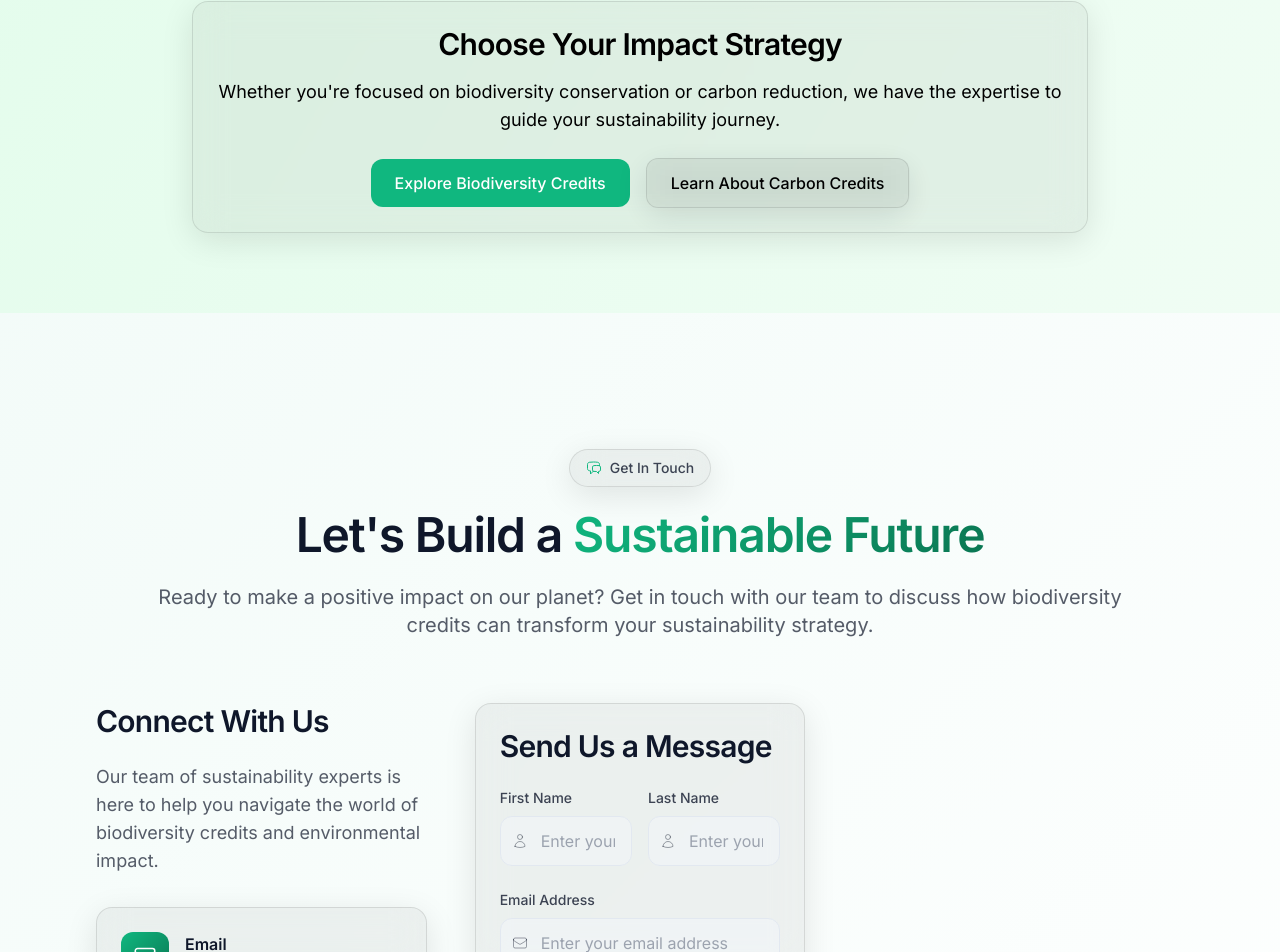
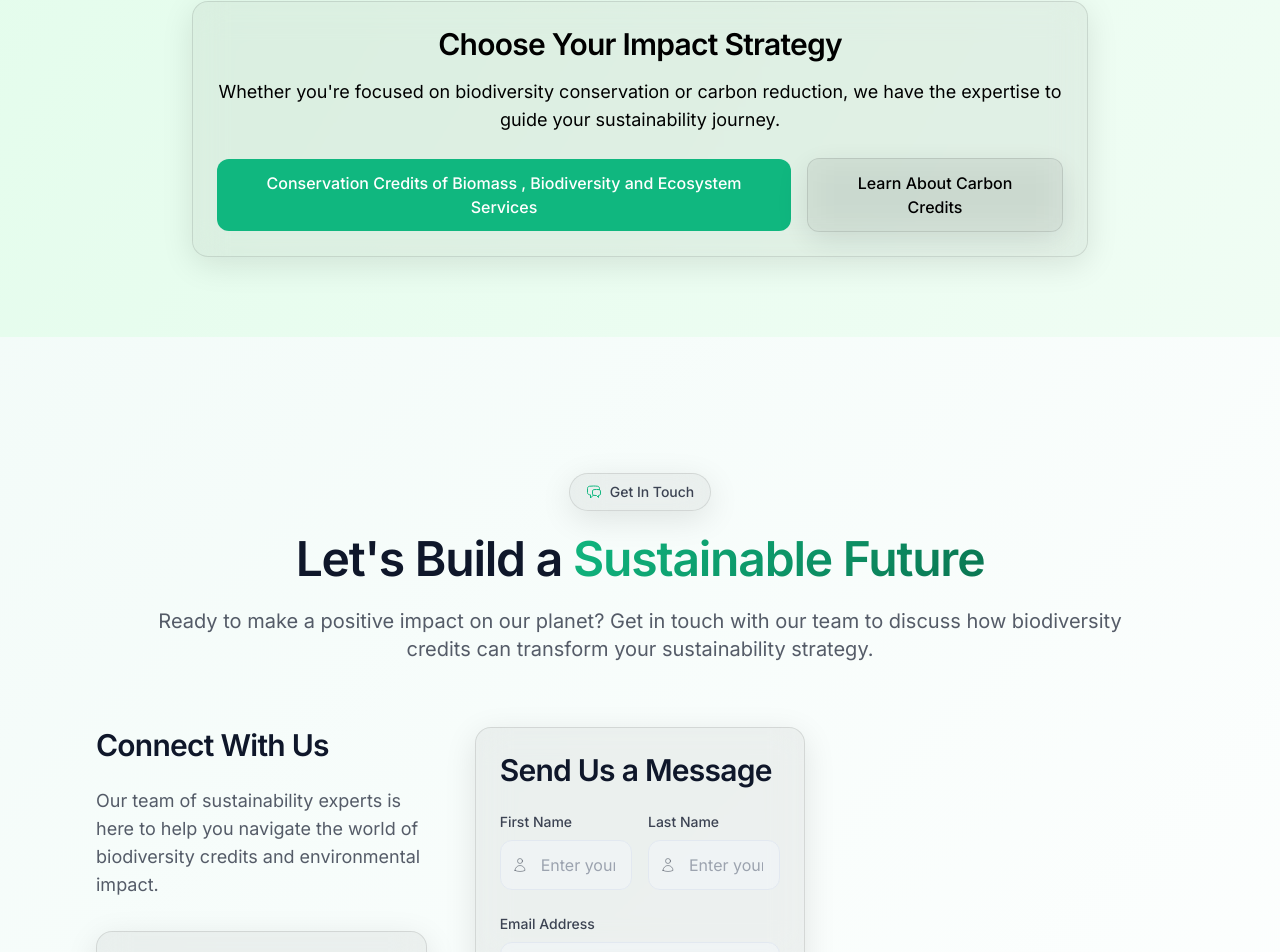
Before and after one commit to hiishaaam/Aquae_landing, a React (Vite) app: page / in a window 1280 px wide. Shown: the part 4301-5253 px from the top of the page. Built offline with nearby package versions, Linux system fonts and the light colour scheme.

Commit message:
button change

```diff
--- a/src/components/DivWrapperSubsection.jsx
+++ b/src/components/DivWrapperSubsection.jsx
@@ -266,7 +266,7 @@ const DivWrapperSubsection = () => {
                 whileTap={{ scale: 0.95 }}
                 className="btn-primary"
               >
-                Explore Biodiversity Credits
+                Conservation Credits of Biomass , Biodiversity and Ecosystem Services
               </motion.button>
               <motion.button
                 whileHover={{ scale: 1.05 }}
```
